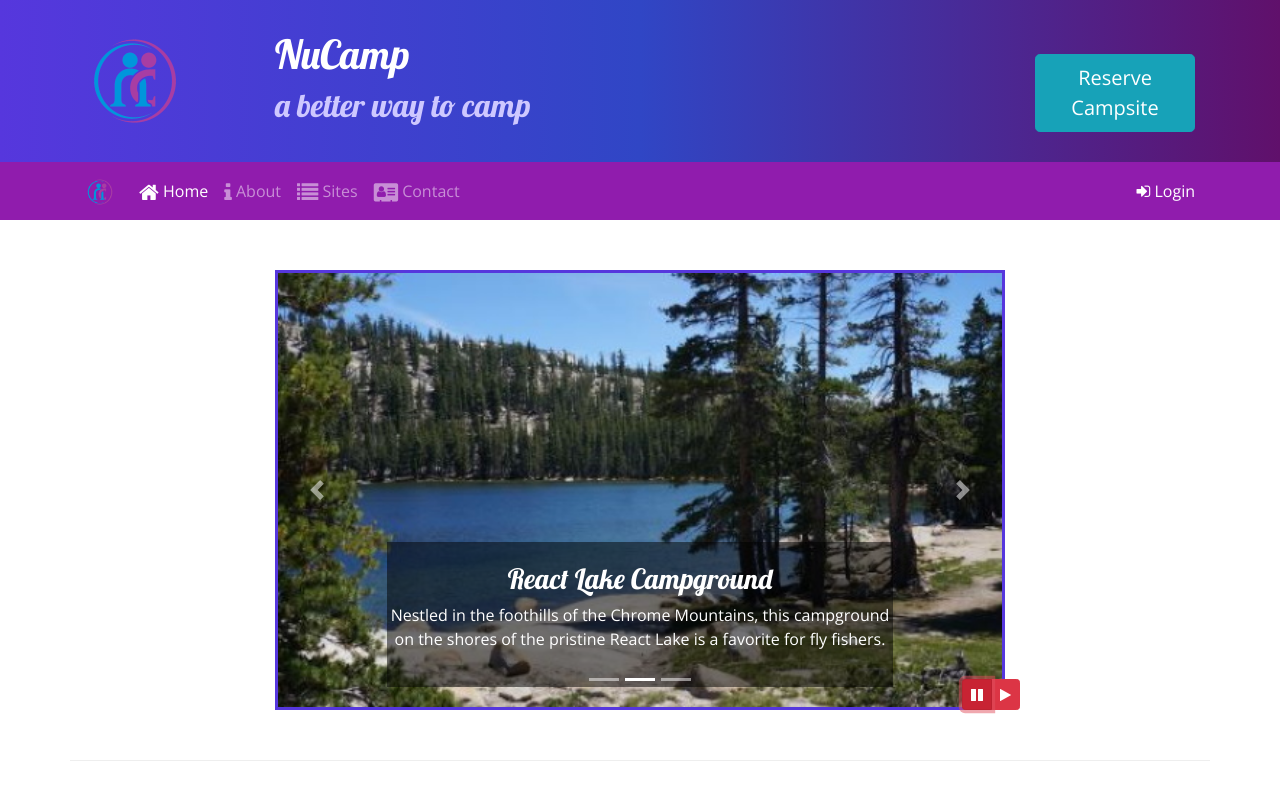
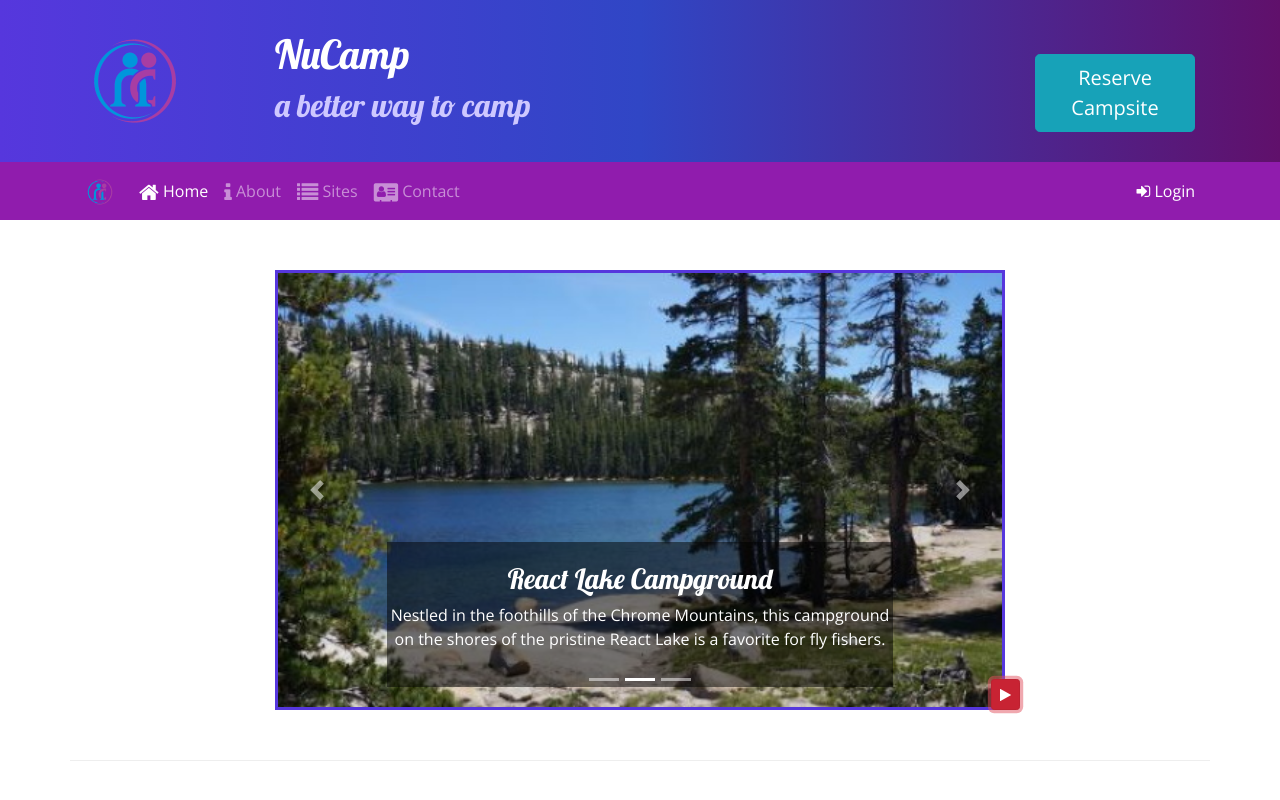
Before and after one commit to santi382016/Bootstrap, a website: page index.html in a window 1280 px wide. Both pictures are taken after a click on the button 977 px from the left and 694 px from the top of the page. Shown: the top 800 px of the page. Drawn offline with nearby package versions, Linux system fonts and the light colour scheme.

Commit message:
Bootstrap and jQuery Part 2

```diff
--- a/index.html
+++ b/index.html
@@ -245,15 +245,13 @@
                     <span class="carousel-control-next-icon"></span>
                     <span class="sr-only">Next</span>
                 </a>
-                <!--Add & Style Button Control-->
-                <div class="btn-group" id="carouselButton">
-                    <button class="btn btn-danger btn-sm" id="carouselPause">
+                <!--Add & Style Button Control second part-->
+
+                    <button class="btn btn-danger btn-sm" id="carouselButton">
                         <i class="fa fa-pause"></i>
                     </button>
-                    <button class="btn btn-danger btn-sm" id="carouselPlay">
-                        <i class="fa fa-play"></i>
-                    </button>
-                </div>
+
+
             </div>
         </div>
 
@@ -348,15 +346,20 @@
     <script src="node_modules/popper.js/dist/umd/popper.min.js"></script>
     <script src="node_modules/bootstrap/dist/js/bootstrap.min.js"></script>
 
-    <!--jQuery Script-->
+    <!--jQuery Script update-->
     <script>
         $(function() {
-            $(".carousel").carousel( { interval: 2000, pause:"false" } );
-            $("#carouselPause").click(function(){
-                $(".carousel").carousel("pause");
-            });
-            $("#carouselPlay").click(function(){
-                $(".carousel").carousel("cycle");
+            $(".carousel").carousel( { interval: 2000 } );
+            $("#carouselButton").click(function(){
+                if ($("#carouselButton").children("i").hasClass("fa-pause")) {
+                    $(".carousel").carousel("pause");
+                    $("#carouselButton").children("i").removeClass("fa-pause");
+                    $("#carouselButton").children("i").addClass("fa-play");
+                } else {
+                    $(".carousel").carousel("cycle");
+                    $("#carouselButton").children("i").removeClass("fa-play");
+                    $("#carouselButton").children("i").addClass("fa-pause");
+                }
             });
         });
     </script>
```
